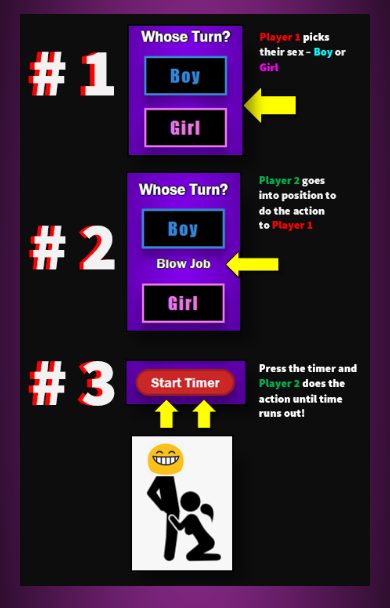
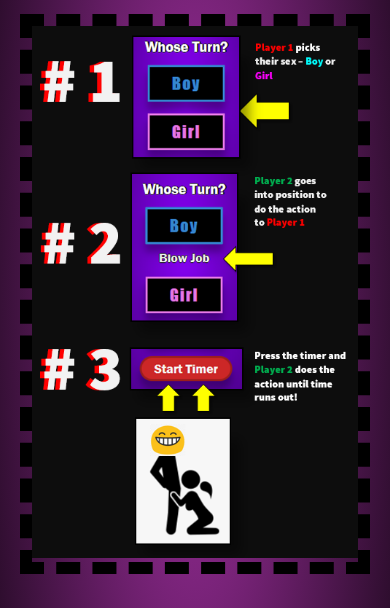
Before and after one commit to pyoussif/XXX, a plain HTML site: page instructions.html in a window 390 px wide. Shown: the part 96-704 px from the top of the page. Drawn offline with Linux system fonts and the light colour scheme.

Commit message:
Update stylesheet_mainpage_iphone.css

```diff
--- a/stylesheet_mainpage_iphone.css
+++ b/stylesheet_mainpage_iphone.css
@@ -508,5 +508,6 @@ body {
 	position: relative;
 	margin: 30px auto;
 	width: 350px;
-	height: 591px;
+	height: auto;
+	border: 12px dashed black;
 }
```
